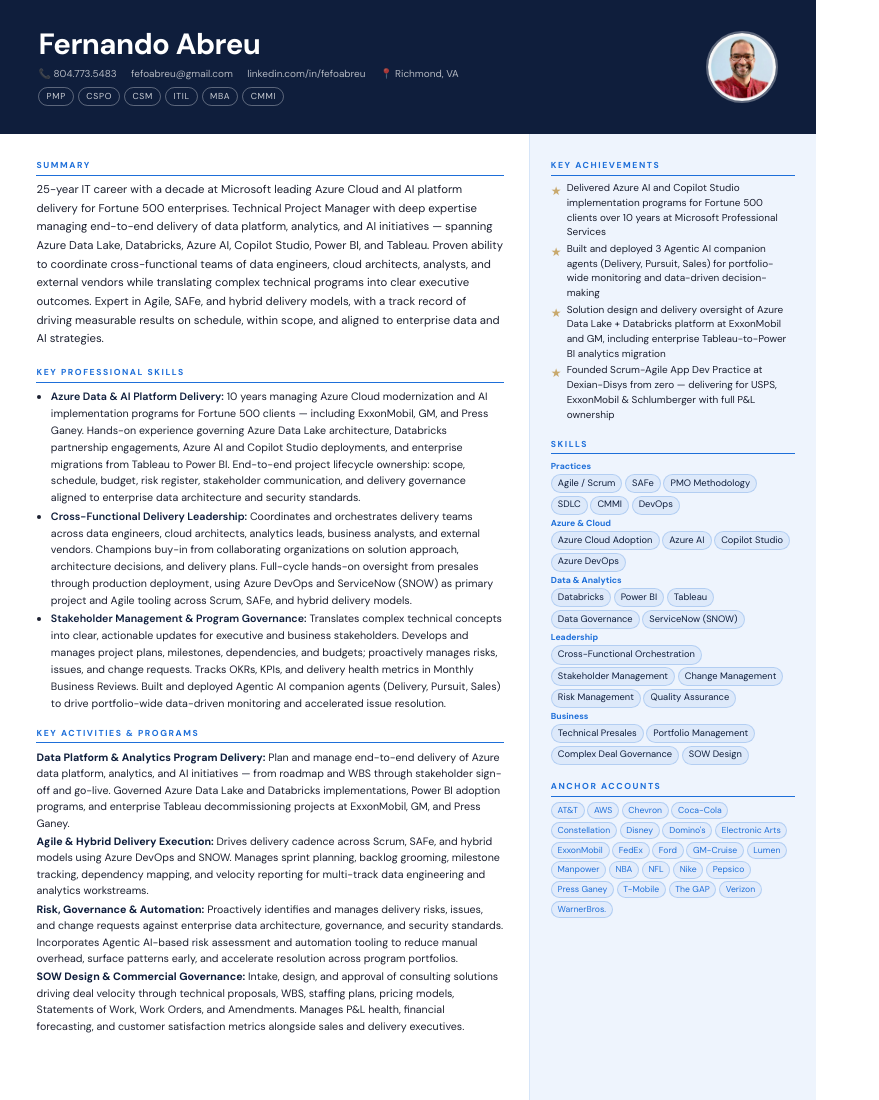
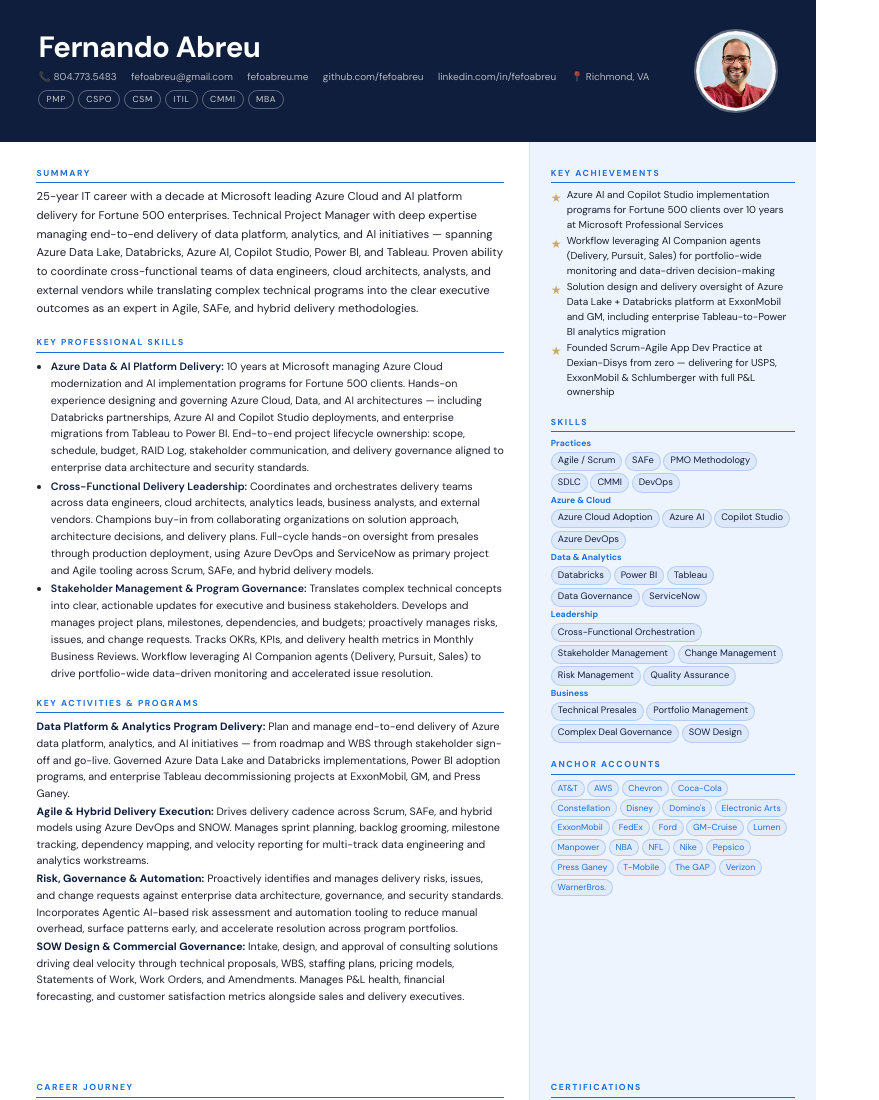
Before and after one commit to fefoabreu/fefoabreu.github.io, a plain HTML site: page resume-capgemini.html in a window 1280 px wide. Shown: the top 1100 px of the page, without its empty margins (0-879 px from the left). Drawn offline with Linux system fonts and the light colour scheme.

Commit message:
Header, skills, summary and achievement micro-edits
CMMI before MBA; larger photo; add fefoabreu.me + GitHub links to header; trim summary ending; skills bullet 1 starts with 10 years at Microsoft, removes client names, updates to designing+governing language, RAID Log; remove (SNOW); Workflow leveraging AI Companion in achievements and skills bullet 3; remove Delivered from first achievement.

Co-Authored-By: Claude Sonnet 4.6 <noreply@anthropic.com>

```diff
--- a/resume-capgemini.html
+++ b/resume-capgemini.html
@@ -97,8 +97,8 @@
       letter-spacing: .08em;
     }
     .header-photo {
-      width: 72px;
-      height: 72px;
+      width: 84px;
+      height: 84px;
       border-radius: 50%;
       object-fit: cover;
       border: 2px solid rgba(255,255,255,.32);
@@ -321,6 +321,8 @@
       <div class="header-contact">
         <span>📞 804.773.5483</span>
         <a href="mailto:fefoabreu@gmail.com">fefoabreu@gmail.com</a>
+        <a href="https://fefoabreu.me">fefoabreu.me</a>
+        <a href="https://github.com/fefoabreu">github.com/fefoabreu</a>
         <a href="https://linkedin.com/in/fefoabreu">linkedin.com/in/fefoabreu</a>
         <span>📍 Richmond, VA</span>
       </div>
@@ -329,8 +331,8 @@
         <span class="cert-tag">CSPO</span>
         <span class="cert-tag">CSM</span>
         <span class="cert-tag">ITIL</span>
+        <span class="cert-tag">CMMI</span>
         <span class="cert-tag">MBA</span>
-        <span class="cert-tag">CMMI</span>
       </div>
     </div>
     <img src="assets/profile.jpg" alt="Fernando Abreu" class="header-photo" />
@@ -343,15 +345,15 @@
 
       <div class="summary">
         <div class="section-label">Summary</div>
-        <p>25-year IT career with a decade at Microsoft leading Azure Cloud and AI platform delivery for Fortune 500 enterprises. Technical Project Manager with deep expertise managing end-to-end delivery of data platform, analytics, and AI initiatives — spanning Azure Data Lake, Databricks, Azure AI, Copilot Studio, Power BI, and Tableau. Proven ability to coordinate cross-functional teams of data engineers, cloud architects, analysts, and external vendors while translating complex technical programs into clear executive outcomes. Expert in Agile, SAFe, and hybrid delivery models, with a track record of driving measurable results on schedule, within scope, and aligned to enterprise data and AI strategies.</p>
+        <p>25-year IT career with a decade at Microsoft leading Azure Cloud and AI platform delivery for Fortune 500 enterprises. Technical Project Manager with deep expertise managing end-to-end delivery of data platform, analytics, and AI initiatives — spanning Azure Data Lake, Databricks, Azure AI, Copilot Studio, Power BI, and Tableau. Proven ability to coordinate cross-functional teams of data engineers, cloud architects, analysts, and external vendors while translating complex technical programs into the clear executive outcomes as an expert in Agile, SAFe, and hybrid delivery methodologies.</p>
       </div>
 
       <div class="skills-section">
         <div class="section-label">Key Professional Skills</div>
         <ul class="skill-bullets">
-          <li><strong>Azure Data &amp; AI Platform Delivery:</strong> 10 years managing Azure Cloud modernization and AI implementation programs for Fortune 500 clients — including ExxonMobil, GM, and Press Ganey. Hands-on experience governing Azure Data Lake architecture, Databricks partnership engagements, Azure AI and Copilot Studio deployments, and enterprise migrations from Tableau to Power BI. End-to-end project lifecycle ownership: scope, schedule, budget, risk register, stakeholder communication, and delivery governance aligned to enterprise data architecture and security standards.</li>
-          <li><strong>Cross-Functional Delivery Leadership:</strong> Coordinates and orchestrates delivery teams across data engineers, cloud architects, analytics leads, business analysts, and external vendors. Champions buy-in from collaborating organizations on solution approach, architecture decisions, and delivery plans. Full-cycle hands-on oversight from presales through production deployment, using Azure DevOps and ServiceNow (SNOW) as primary project and Agile tooling across Scrum, SAFe, and hybrid delivery models.</li>
-          <li><strong>Stakeholder Management &amp; Program Governance:</strong> Translates complex technical concepts into clear, actionable updates for executive and business stakeholders. Develops and manages project plans, milestones, dependencies, and budgets; proactively manages risks, issues, and change requests. Tracks OKRs, KPIs, and delivery health metrics in Monthly Business Reviews. Built and deployed Agentic AI companion agents (Delivery, Pursuit, Sales) to drive portfolio-wide data-driven monitoring and accelerated issue resolution.</li>
+          <li><strong>Azure Data &amp; AI Platform Delivery:</strong> 10 years at Microsoft managing Azure Cloud modernization and AI implementation programs for Fortune 500 clients. Hands-on experience designing and governing Azure Cloud, Data, and AI architectures — including Databricks partnerships, Azure AI and Copilot Studio deployments, and enterprise migrations from Tableau to Power BI. End-to-end project lifecycle ownership: scope, schedule, budget, RAID Log, stakeholder communication, and delivery governance aligned to enterprise data architecture and security standards.</li>
+          <li><strong>Cross-Functional Delivery Leadership:</strong> Coordinates and orchestrates delivery teams across data engineers, cloud architects, analytics leads, business analysts, and external vendors. Champions buy-in from collaborating organizations on solution approach, architecture decisions, and delivery plans. Full-cycle hands-on oversight from presales through production deployment, using Azure DevOps and ServiceNow as primary project and Agile tooling across Scrum, SAFe, and hybrid delivery models.</li>
+          <li><strong>Stakeholder Management &amp; Program Governance:</strong> Translates complex technical concepts into clear, actionable updates for executive and business stakeholders. Develops and manages project plans, milestones, dependencies, and budgets; proactively manages risks, issues, and change requests. Tracks OKRs, KPIs, and delivery health metrics in Monthly Business Reviews. Workflow leveraging AI Companion agents (Delivery, Pursuit, Sales) to drive portfolio-wide data-driven monitoring and accelerated issue resolution.</li>
         </ul>
       </div>
 
@@ -380,11 +382,11 @@
         <div class="section-label">Key Achievements</div>
         <div class="achievement">
           <span class="achievement-star">★</span>
-          <p>Delivered Azure AI and Copilot Studio implementation programs for Fortune 500 clients over 10 years at Microsoft Professional Services</p>
+          <p>Azure AI and Copilot Studio implementation programs for Fortune 500 clients over 10 years at Microsoft Professional Services</p>
         </div>
         <div class="achievement">
           <span class="achievement-star">★</span>
-          <p>Built and deployed 3 Agentic AI companion agents (Delivery, Pursuit, Sales) for portfolio-wide monitoring and data-driven decision-making</p>
+          <p>Workflow leveraging AI Companion agents (Delivery, Pursuit, Sales) for portfolio-wide monitoring and data-driven decision-making</p>
         </div>
         <div class="achievement">
           <span class="achievement-star">★</span>
@@ -425,7 +427,7 @@
             <span class="tag">Power BI</span>
             <span class="tag">Tableau</span>
             <span class="tag">Data Governance</span>
-            <span class="tag">ServiceNow (SNOW)</span>
+            <span class="tag">ServiceNow</span>
           </div>
         </div>
         <div class="tag-group">
```
Also changed, not shown: 1 other file.
